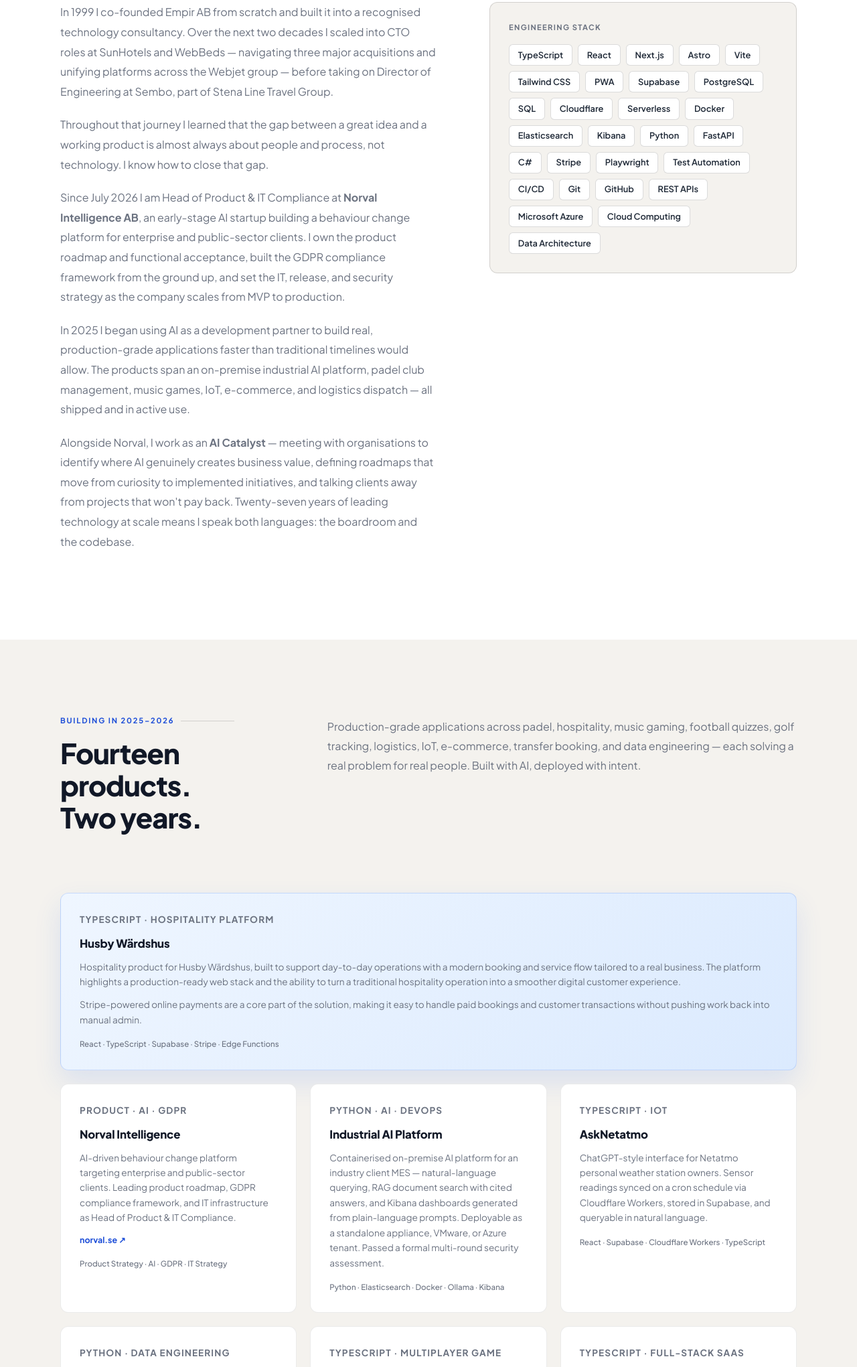
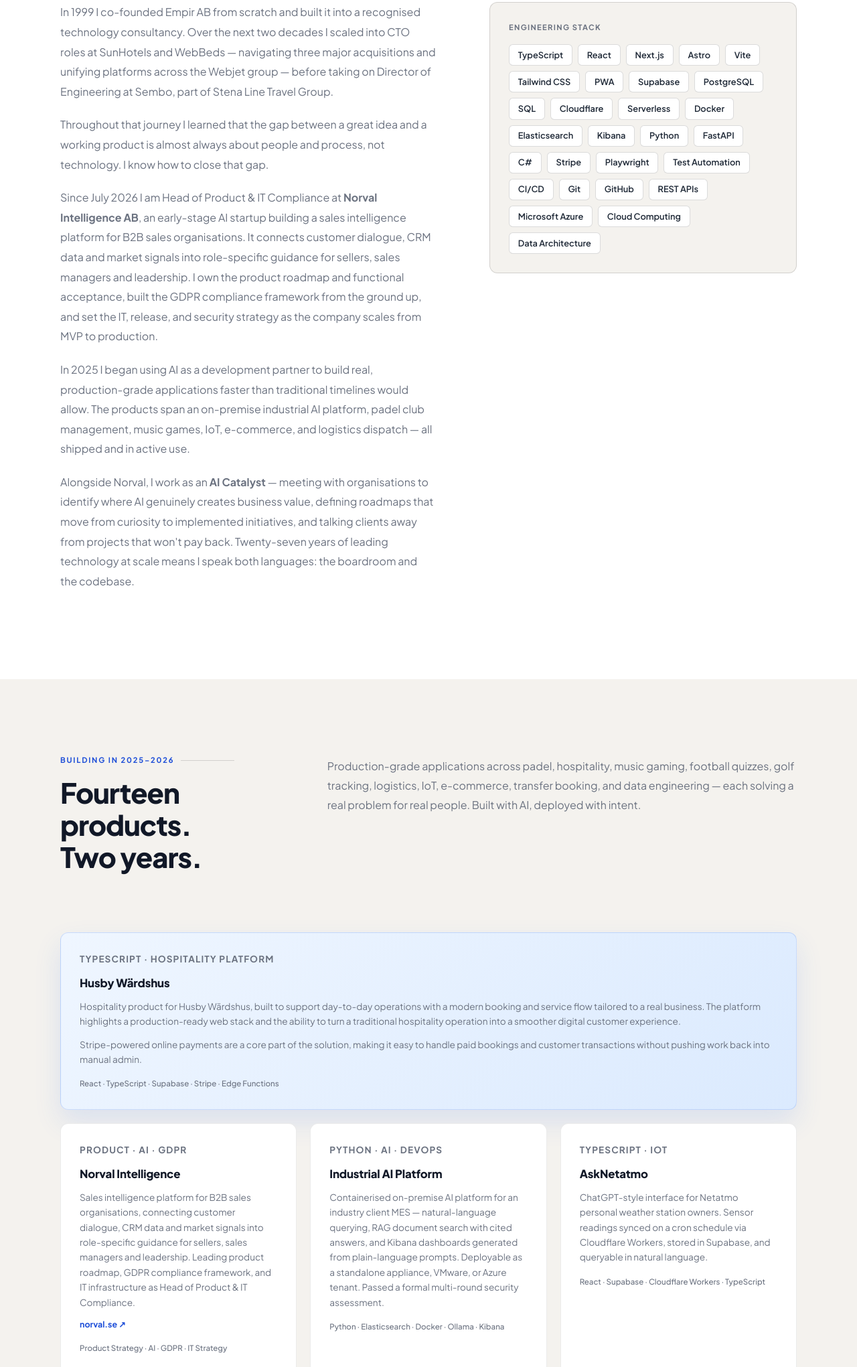
Before and after one commit to danmvlarsson75/danmvlarsson75.github.io, a plain HTML site: page index.html in a window 1280 px wide. Shown: the part 1126-3167 px from the top of the page at 67% size. Drawn offline with Linux system fonts and the light colour scheme.

Commit message:
Update Norval positioning for the norval.se relaunch
Norval is now described as a sales intelligence platform for B2B sales
organisations, matching the new site. Updated the About paragraph, the
Norval project card, the experience bullet, and both Norval entries in
the regenerated PDF (still two pages).

Co-Authored-By: Claude Opus 5.5 <noreply@anthropic.com>

```diff
--- a/index.html
+++ b/index.html
@@ -262,7 +262,7 @@
       <div class="about-text">
         <p>In 1999 I co-founded Empir AB from scratch and built it into a recognised technology consultancy. Over the next two decades I scaled into CTO roles at SunHotels and WebBeds — navigating three major acquisitions and unifying platforms across the Webjet group — before taking on Director of Engineering at Sembo, part of Stena Line Travel Group.</p>
         <p>Throughout that journey I learned that the gap between a great idea and a working product is almost always about people and process, not technology. I know how to close that gap.</p>
-        <p>Since July 2026 I am Head of Product &amp; IT Compliance at <strong>Norval Intelligence AB</strong>, an early-stage AI startup building a behaviour change platform for enterprise and public-sector clients. I own the product roadmap and functional acceptance, built the GDPR compliance framework from the ground up, and set the IT, release, and security strategy as the company scales from MVP to production.</p>
+        <p>Since July 2026 I am Head of Product &amp; IT Compliance at <strong>Norval Intelligence AB</strong>, an early-stage AI startup building a sales intelligence platform for B2B sales organisations. It connects customer dialogue, CRM data and market signals into role-specific guidance for sellers, sales managers and leadership. I own the product roadmap and functional acceptance, built the GDPR compliance framework from the ground up, and set the IT, release, and security strategy as the company scales from MVP to production.</p>
         <p>In 2025 I began using AI as a development partner to build real, production-grade applications faster than traditional timelines would allow. The products span an on-premise industrial AI platform, padel club management, music games, IoT, e-commerce, and logistics dispatch — all shipped and in active use.</p>
         <p>Alongside Norval, I work as an <strong>AI Catalyst</strong> — meeting with organisations to identify where AI genuinely creates business value, defining roadmaps that move from curiosity to implemented initiatives, and talking clients away from projects that won't pay back. Twenty-seven years of leading technology at scale means I speak both languages: the boardroom and the codebase.</p>
       </div>
@@ -304,7 +304,7 @@
       <div class="proj-card">
         <p class="proj-lang lang-ts">Product · AI · GDPR</p>
         <h3>Norval Intelligence</h3>
-        <p>AI-driven behaviour change platform targeting enterprise and public-sector clients. Leading product roadmap, GDPR compliance framework, and IT infrastructure as Head of Product &amp; IT Compliance.</p>
+        <p>Sales intelligence platform for B2B sales organisations, connecting customer dialogue, CRM data and market signals into role-specific guidance for sellers, sales managers and leadership. Leading product roadmap, GDPR compliance framework, and IT infrastructure as Head of Product &amp; IT Compliance.</p>
         <a href="https://norval.se" target="_blank" rel="noopener" class="proj-link">norval.se ↗</a>
         <div class="proj-tech">Product Strategy · AI · GDPR · IT Strategy</div>
       </div>
@@ -430,7 +430,7 @@
             </div>
           </div>
           <ul class="tl-bullets">
-            <li>Own the product roadmap, backlog, and functional acceptance for an AI-driven behaviour change platform targeting enterprise and public-sector clients.</li>
+            <li>Own the product roadmap, backlog, and functional acceptance for an AI sales intelligence platform for B2B sales organisations.</li>
             <li>Built the GDPR compliance framework from the ground up — data mapping, processing agreements, Article 30 registry, incident procedures — to support regulated enterprise pilots.</li>
             <li>Established IT infrastructure, tooling policy, and release and security strategy as the company scales from MVP to production.</li>
           </ul>
```
Also changed, not shown: 1 other file.
